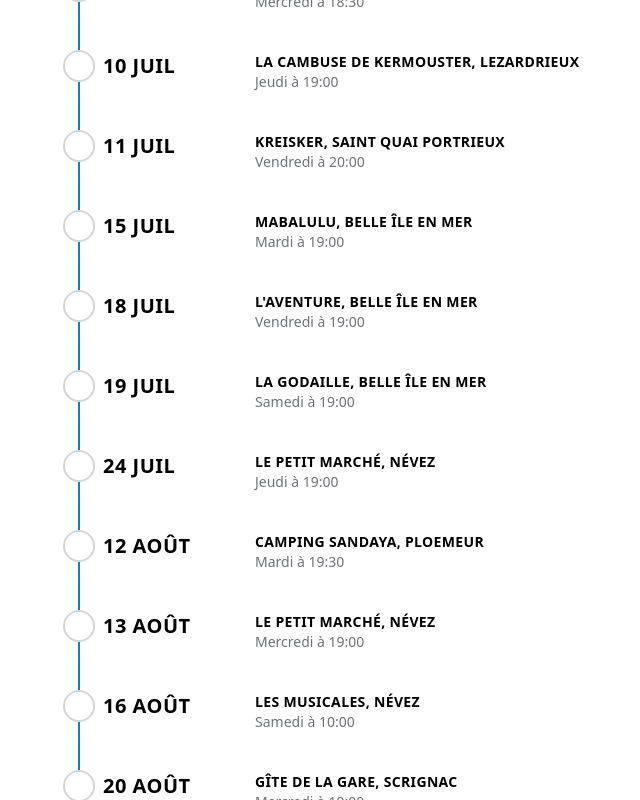
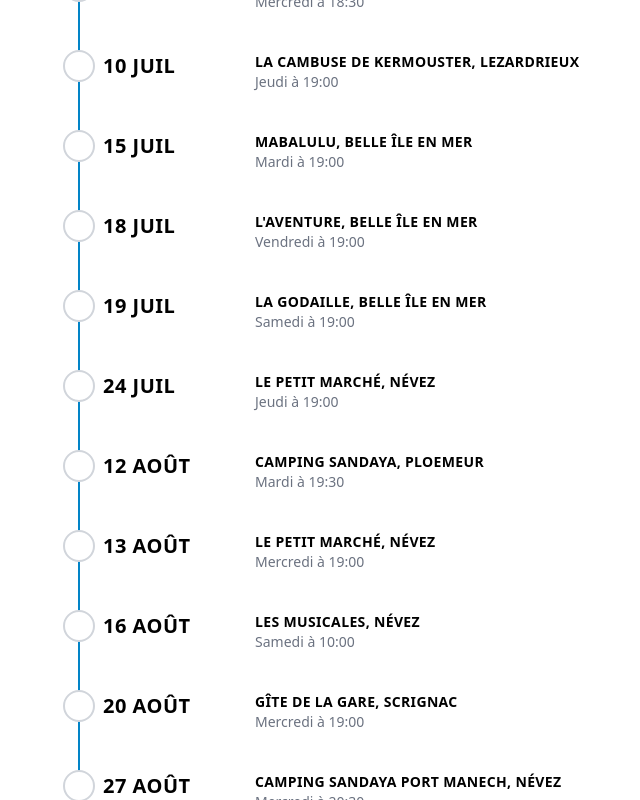
Before and after one commit to AlexandreKempf/en-tete-a-texte, a SvelteKit app: page /concerts in a window 1280 px wide. Shown: the part 1380-2180 px from the top of the page, without its empty margins (577-1217 px from the left). Built offline with nearby package versions, Linux system fonts and the light colour scheme.

Commit message:
Update concerts.js

```diff
--- a/src/routes/concerts.js
+++ b/src/routes/concerts.js
@@ -487,10 +487,6 @@ export const concerts = [
         place: 'La Cambuse De Kermouster, Lezardrieux'
     },
     {
-        date: new Date(2025, 6, 11, 20, 0),
-        place: 'Kreisker, Saint Quai Portrieux'
-    },
-    {
         date: new Date(2025, 6, 15, 19, 0),
         place: 'Mabalulu, Belle île en mer'
     },
@@ -522,10 +518,6 @@ export const concerts = [
     {
         date: new Date(2025, 7, 20, 19),
         place: 'Gîte de la Gare, Scrignac'
-    },
-    {
-        date: new Date(2025, 7, 22, 20, 0),
-        place: 'Kreisker, Saint Quai Portrieux'
     },
     {
         date: new Date(2025, 7, 27, 20,30),
```
